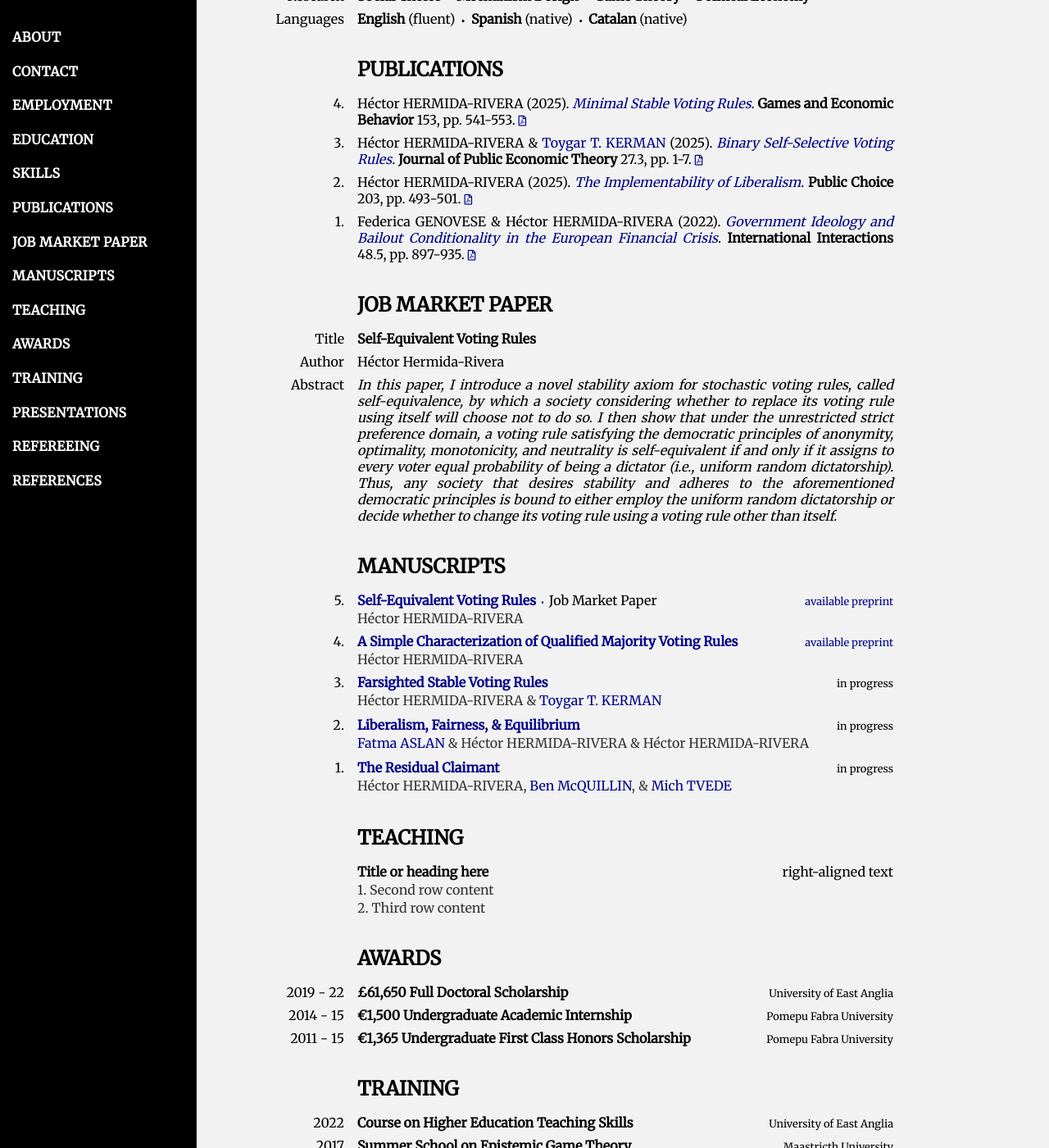
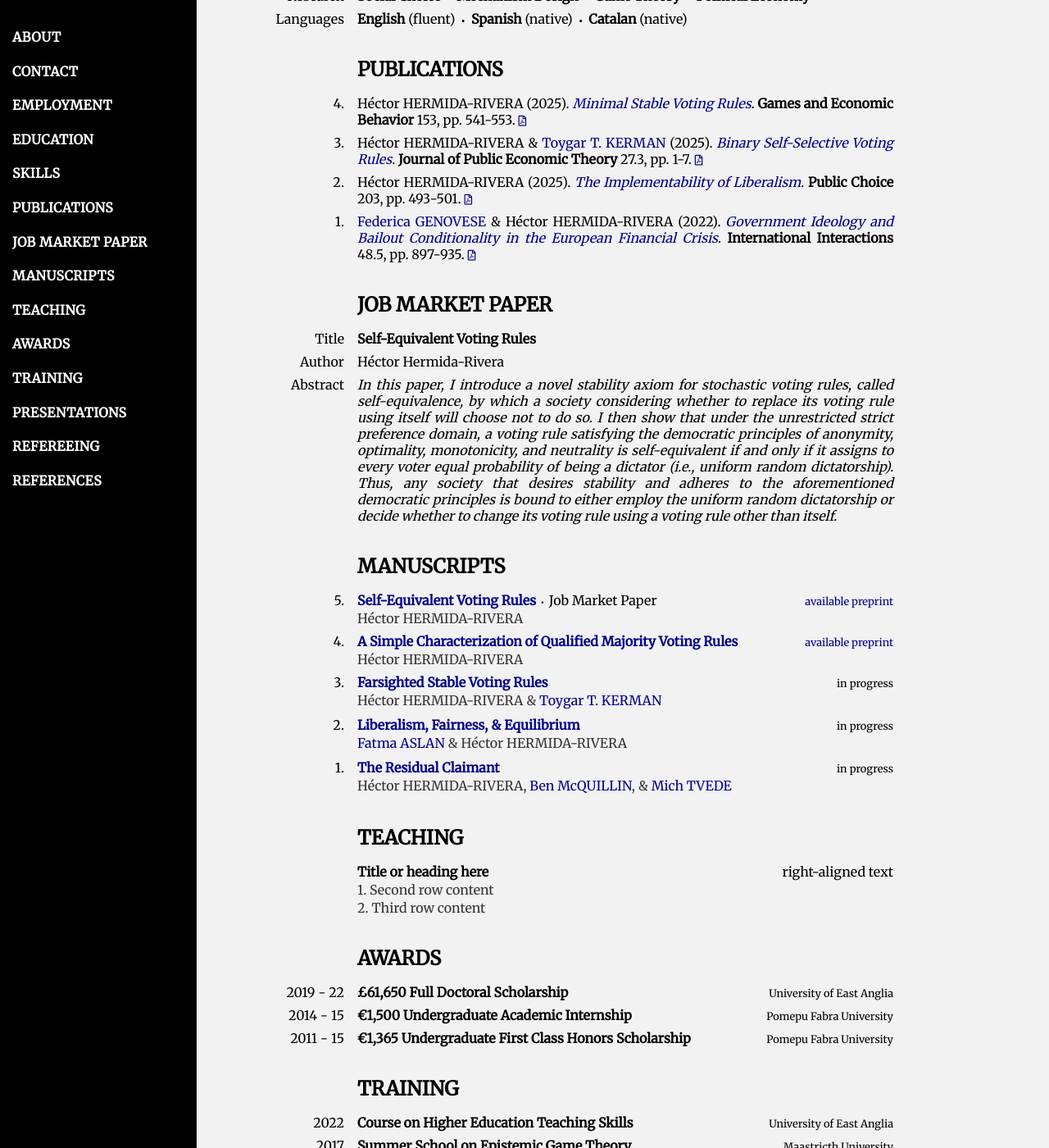
Before and after one commit to HectorHermidaRivera/hectorhermidarivera.github.io, a Jekyll site: the page built from index.md, in a window 1280 px wide and 1400 px high, scrolled down 979 px. Shown: the whole window at 82% size. Built offline with Jekyll 4.4.1, drawn with Linux system fonts in a browser that asks for light colours; a style sheet for code colours, icons or effects is not loaded.

Commit message:
Update index.md

```diff
--- a/index.md
+++ b/index.md
@@ -109,7 +109,7 @@ title: Home
 </a></div>
 
   <div class="label">1.</div>
-  <div class="value"><i class="ai ai-open-access"></i> Federica GENOVESE & Héctor HERMIDA-RIVERA (2022). <i><a href="https://doi.org/10.1080/03050629.2022.2090936">Government Ideology and Bailout Conditionality in the European Financial Crisis</a></i>. <b>International Interactions</b> 48.5, pp.  897-935. <a href="https://drive.google.com/file/d/1F-yTp46fepHJ1URzaSyLTUw13pWCoNoR/view" target="_blank">
+  <div class="value"><i class="ai ai-open-access"></i> <a href="https://www.federica-genovese.com"> Federica GENOVESE</a> & Héctor HERMIDA-RIVERA (2022). <i><a href="https://doi.org/10.1080/03050629.2022.2090936">Government Ideology and Bailout Conditionality in the European Financial Crisis</a></i>. <b>International Interactions</b> 48.5, pp.  897-935. <a href="https://drive.google.com/file/d/1F-yTp46fepHJ1URzaSyLTUw13pWCoNoR/view" target="_blank">
   <i class="far fa-file-pdf"></i>
 </a></div>
 </div>
@@ -184,7 +184,7 @@ title: Home
         <span>in progress</span>
       </div>
       <div class="second-row">
-        <a href="https://sites.google.com/view/fatmaaslan/home">Fatma ASLAN</a> & Héctor HERMIDA-RIVERA & Héctor HERMIDA-RIVERA
+        <a href="https://sites.google.com/view/fatmaaslan/home">Fatma ASLAN</a> & Héctor HERMIDA-RIVERA
       </div>
       <div class="second-row collapsible-content">
         <p><i>
```
